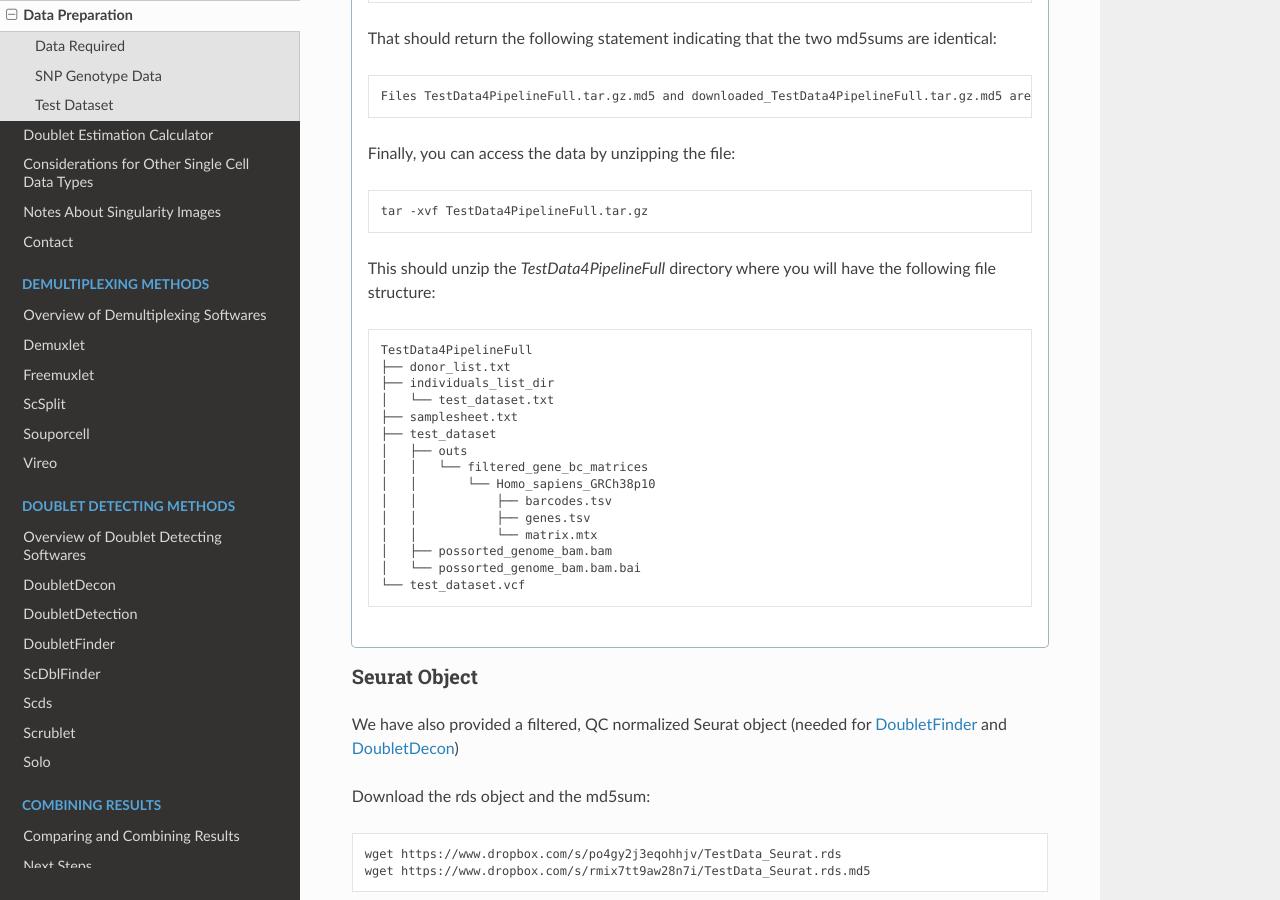
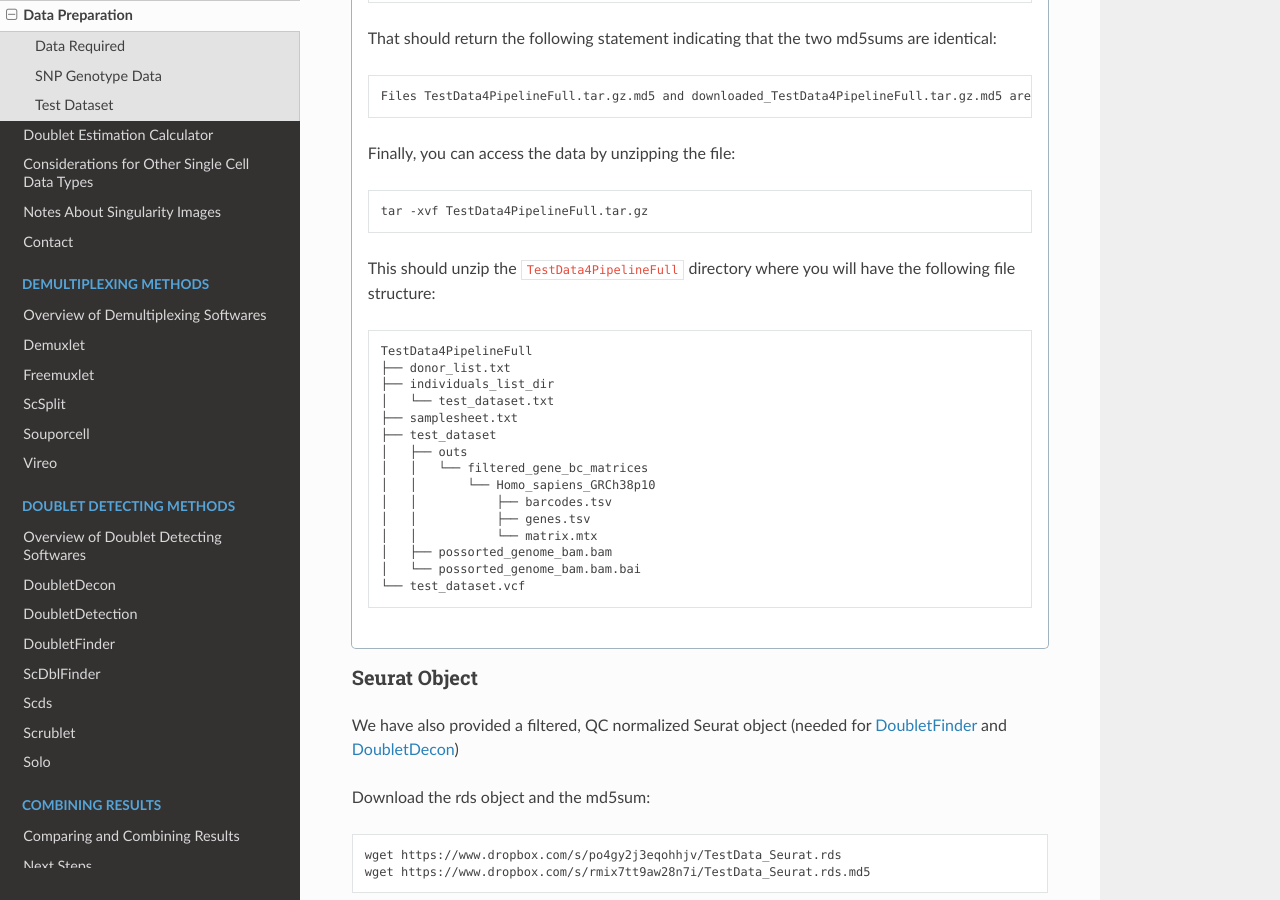
Before and after one commit to drneavin/Demultiplexing_Doublet_Detecting_Docs, a Sphinx documentation site: the page built from docs/source/DataPrep.rst, in a window 1280 px wide and 900 px high, scrolled down 3494 px. Built offline with Sphinx 7.4.7 and the Read the Docs theme 2.0.0, drawn with Linux system fonts in a browser that asks for light colours.

Commit message:
update docs

```diff
--- a/docs/source/DataPrep.rst
+++ b/docs/source/DataPrep.rst
@@ -164,7 +164,7 @@
 
       tar -xvf TestData4PipelineFull.tar.gz
 
-    This should unzip the `TestData4PipelineFull` directory where you will have the following file structure:
+    This should unzip the ``TestData4PipelineFull`` directory where you will have the following file structure:
 
     .. code-block:: bash
 
@@ -213,7 +213,7 @@
 
       tar -xvf TestData4PipelineFull.tar.gz
 
-    This should unzip the `TestData4PipelineSmall` directory where you will have the following file structure:
+    This should unzip the ``TestData4PipelineSmall`` directory where you will have the following file structure:
 
     .. code-block:: bash
 
@@ -259,8 +259,8 @@
 
 	Files TestData_Seurat.rds.md5 and downloaded_TestData_Seurat.rds.md5 are identical
 
-The `TestData_Seurat.rds` can then be used directly as input for the :ref:`DoubletFinder<doubletfinder-docs>` and :ref:`DoubletDecon<doubletdecon-docs>` tutorials.
-You can also load the `TestData_Seurat.rds` into `R` to see the seurat object by first opening R:
+The ``TestData_Seurat.rds`` can then be used directly as input for the :ref:`DoubletFinder<doubletfinder-docs>` and :ref:`DoubletDecon<doubletdecon-docs>` tutorials.
+You can also load the ``TestData_Seurat.rds`` into ``R`` to see the seurat object by first opening R:
 
 .. code-block:: bash
 
```
